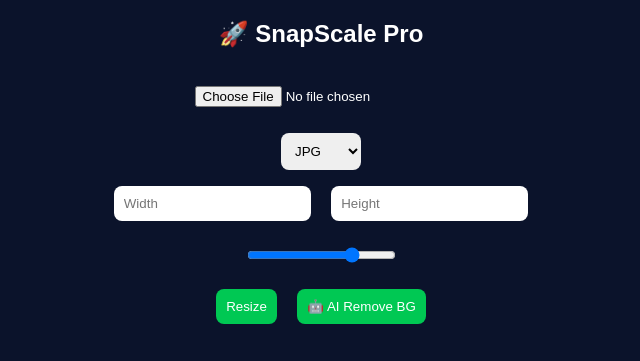
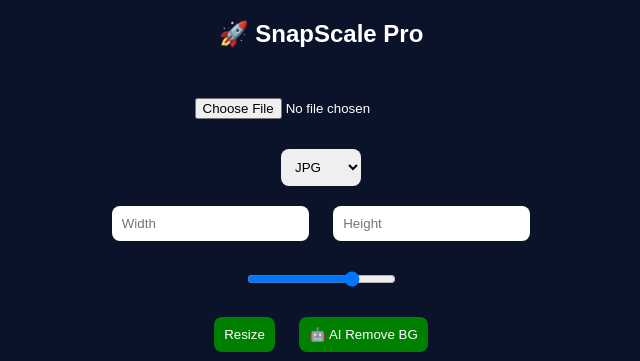
Before and after one commit to aroh097/SnapScale, a plain HTML site: page public/index.html in a window 1280 px wide. Shown: the whole page, without its empty margins (319-959 px from the left). Drawn offline with Linux system fonts and the light colour scheme.

Commit message:
Update style.css

```diff
--- a/public/style.css
+++ b/public/style.css
@@ -2,18 +2,22 @@ body {
   background: #0b132b;
   color: white;
   text-align: center;
-  font-family: sans-serif;
+  font-family: Arial;
+}
+
+.box {
+  margin-top: 30px;
 }
 
 input, select, button {
-  margin: 8px;
+  margin: 10px;
   padding: 10px;
   border-radius: 8px;
   border: none;
 }
 
 button {
-  background: #00c853;
+  background: green;
   color: white;
   cursor: pointer;
 }
```
